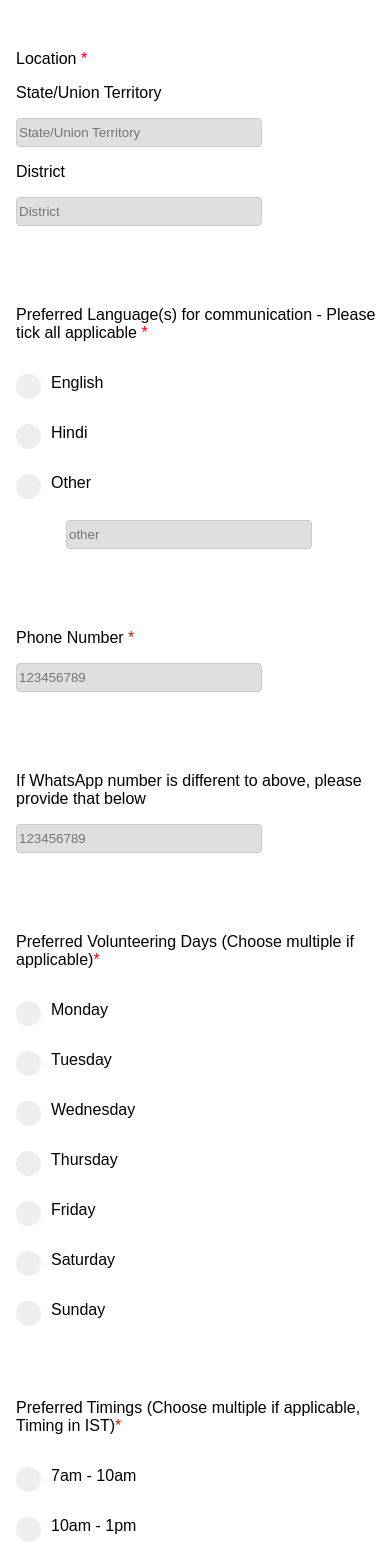
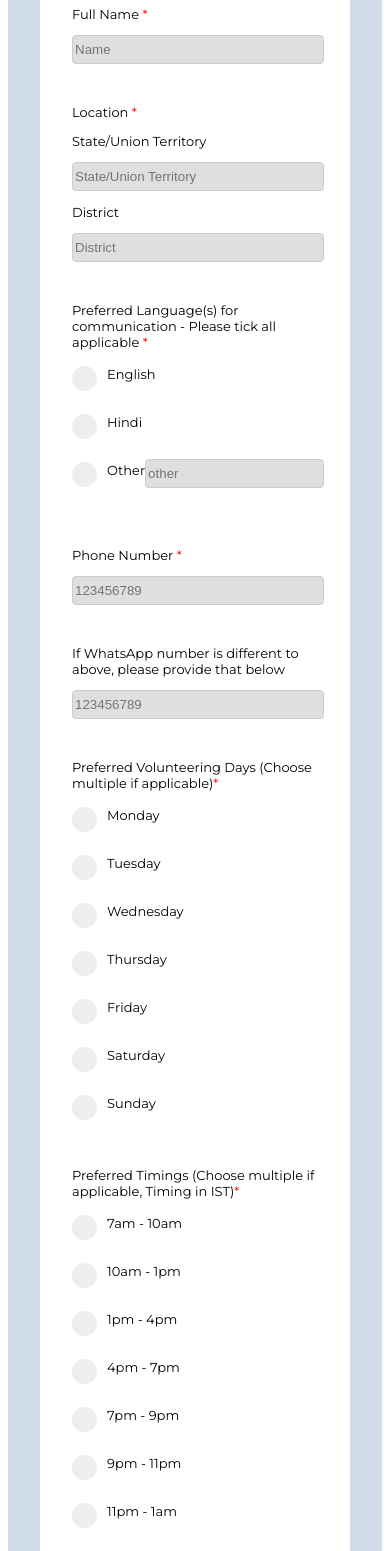
Before and after one commit to CoVolNet/CoVolNet, a React (Create React App) app: page / in a window 390 px wide. Shown: the part 260-1811 px from the top of the page. Built offline with nearby package versions, Linux system fonts and the light colour scheme.

Commit message:
adding sumbit btns

```diff
--- a/public/index.html
+++ b/public/index.html
@@ -3,6 +3,11 @@
   <head>
     <meta charset="utf-8" />
     <link rel="icon" href="%PUBLIC_URL%/favicon.ico" />
+    <link rel="preconnect" href="https://fonts.gstatic.com" />
+    <link
+      href="https://fonts.googleapis.com/css2?family=Montserrat&display=swap"
+      rel="stylesheet"
+    />
     <meta name="viewport" content="width=device-width, initial-scale=1" />
     <meta name="theme-color" content="#000000" />
     <meta
--- a/src/components/input.css
+++ b/src/components/input.css
@@ -63,8 +63,3 @@
 .children {
   font-family: var(--font-family-montserrat);
 }
-@media only screen and (max-width: 600px) {
-  .children {
-    margin-right: 2rem;
-  }
-}
--- a/src/pages/volunteer.css
+++ b/src/pages/volunteer.css
@@ -1,101 +1,90 @@
 .body {
+  width: 100%;
   font-family: "Montserrat", sans-serif;
-  width: 100%;
   display: flex;
   justify-content: center;
+  font-size: small;
 }
 .volunteerFrm {
   background-color: rgba(209, 221, 235, 1);
-  width: 70rem;
-  height: auto;
+  padding: 2rem;
 }
 .whitebkg {
-  margin: 50px;
+  display: flex;
   background-color: white;
   border-radius: 20px;
-  padding-bottom: 90px;
+  padding: 2rem;
 }
 .heading {
-  font-family: "Montserrat", sans-serif;
-  padding: 50px 0px 50px 0px;
   text-align: center;
   font-size: xx-large;
-  font-weight: 300;
+  font-family: var(--font-family-montserrat-regular);
+  font-weight: 500;
 }
 .required-fields {
   color: red;
   font-family: var(--font-family-montserrat-regular);
   font-size: var(--font-size-s);
   letter-spacing: 0;
-  line-height: 15px;
+  padding: 1.5rem 0 1.5rem 0;
 }
-.fullName {
-  padding-right: 50px;
+
+.padding {
+  padding-top: 2.5rem;
 }
-.padding {
-  margin-top: 5rem;
+.radiobtnSpace {
+  padding: 1rem 0 1rem 0;
 }
-.locationBoxes {
+.other {
   display: flex;
   justify-content: space-between;
 }
-.Width {
-  width: 25rem;
+button:disabled,
+button[disabled] {
+  border: 1px solid #999999;
+  background-color: #cccccc;
+  color: #666666;
 }
-.district {
-  padding-right: 50px;
+.button {
+  border-radius: 10px;
+  background-color: #0a98c0;
+  height: 60 px;
+  left: -10;
+  top: -60;
+  width: 150px;
+  border: none;
+  text-align: center;
+  font-size: 22px;
+  font-family: "Montserrat", sans-serif;
+  padding: 20px;
+  transition: all 0.5s;
+  cursor: pointer;
+  margin-top: 2rem;
+}
+.button span {
+  cursor: pointer;
+  display: inline-block;
+  position: relative;
+  transition: 0.5s;
 }
 
-.other {
-  display: flex;
+.button span:after {
+  content: "\00bb";
+  position: absolute;
+  opacity: 0;
+  right: -20px;
+  transition: 0.5s;
 }
-.otherInput {
-  padding-top: 12px;
-  padding-left: 70px;
+.button:hover span {
+  padding-right: 25px;
+}
+.button:hover span:after {
+  opacity: 1;
+  right: 0;
 }
 
-.radiobtnSpace {
-  margin-top: 2rem;
-}
-.warning {
-  padding: 2rem;
-}
-@media screen and (min-width: 600px) {
-  .whitebkg {
-    padding-left: 2rem;
+@media only screen and (min-width: 640px) {
+  .body {
+    font-size: medium;
   }
 }
-@media only screen and (max-width: 600px) {
-  .volunteerFrm {
-    background-color: rgba(209, 221, 235, 1);
-
-    width: 100%;
-  }
-  .whitebkg {
-    margin: 0;
-    border-radius: 20px;
-    padding-bottom: 90px;
-    padding-left: 0.5rem;
-  }
-  .heading {
-    font-family: "Montserrat", sans-serif;
-    padding: 50px 0px 50px 0px;
-    text-align: center;
-    font-size: x-large;
-    font-weight: 300;
-  }
-  .locationBoxes {
-    flex-direction: column;
-  }
-  .Width {
-    width: 15rem;
-  }
-
-  .other {
-    flex-direction: column;
-  }
-  .otherInput {
-    padding-left: 50px;
-    width: 15rem;
-  }
-}
--- a/src/pages/volunteerFrm.js
+++ b/src/pages/volunteerFrm.js
@@ -6,24 +6,56 @@ const Star = () => {
 };
 export const Volunteer = () => {
   const [disabled, setDisabled] = useState(true);
-
   function changeDisabled() {
     var element = document.getElementById("otherLang");
     if (element.checked) setDisabled(false);
     else setDisabled(true);
   }
+  const [name, setName] = useState("");
+  const [location, setLocation] = useState("");
+  const [district, setDistrict] = useState("");
+  const [communication, setCommunication] = useState(false);
+  const [volDay, setVoluunteerDays] = useState(false);
+  const [volTimes, setVolTimes] = useState(false);
+  const [phone, setPhone] = useState("");
+
+  var x = document.getElementsByName("language");
+  var i;
+  for (i = 0; i < x.length; i++) {
+    if (x[i].type === "checkbox") {
+      x[i] = true;
+    }
+  }
+
+  function clicked() {
+    console.log(name);
+    console.log(phone);
+    console.log(communication);
+    console.log(volDay);
+    console.log(volTimes);
+    console.log(document.getElementsByName("language"));
+    // var x = document.getElementsByName("language");
+    // var i;
+    // for (i = 0; i < x.length; i++) {
+    //   if (x[i].type === "checkbox") {
+    //     if (x[i].checked !== true) x[i] = true;
+    //   }
+    // }
+  }
+
   return (
     <div className="body">
       <div className="volunteerFrm">
         {/*  -----------------------------------------------------------------------White background ----------------------------------------------------------------------- */}
         <div className="whitebkg">
+          <div>
             <div className="heading">CoVolNet Volunteer Form</div>
             <div>
               <div className="required-fields">*Required fields</div>
             </div>
             {/*  -----------------------------------------------------------------------Name field ----------------------------------------------------------------------- */}
-          <div className="fullName">
-            <InputFields placeholder="Name" id="name">
+            <div className="fullName Width">
+              <InputFields placeholder="Name" id="name" changeValue={setName}>
                 Full Name <Star />
               </InputFields>
             </div>
@@ -33,13 +65,21 @@ export const Volunteer = () => {
                 Location <Star />
               </div>
               <div className="locationBoxes">
-              <div className="Width">
-                <InputFields id="state" placeholder="State/Union Territory">
+                <div className="">
+                  <InputFields
+                    id="state"
+                    placeholder="State/Union Territory"
+                    changeValue={setLocation}
+                  >
                     State/Union Territory{" "}
                   </InputFields>
                 </div>
-              <div className="Width district">
-                <InputFields placeholder="District" id="district">
+                <div className=" district">
+                  <InputFields
+                    placeholder="District"
+                    id="district"
+                    changeValue={setDistrict}
+                  >
                     District{" "}
                   </InputFields>
                 </div>
@@ -53,18 +93,33 @@ export const Volunteer = () => {
                 applicable <Star />
               </div>
               <div className="radiobtnSpace">
-              <Radiobtns type="checkbox" name="language">
+                <Radiobtns
+                  type="checkbox"
+                  name="language"
+                  changeValue={setCommunication}
+                  id="English"
+                >
                   English
                 </Radiobtns>
               </div>
               <div className="radiobtnSpace">
-              <Radiobtns type="checkbox" name="language">
+                <Radiobtns
+                  type="checkbox"
+                  name="language"
+                  changeValue={setCommunication}
+                  id="Hindi"
+                >
                   Hindi
                 </Radiobtns>
               </div>
               <div className="other">
                 <div className="radiobtnSpace" onClick={changeDisabled}>
-                <Radiobtns type="checkbox" name="language" id="otherLang">
+                  <Radiobtns
+                    type="checkbox"
+                    name="language"
+                    id="otherLang"
+                    changeValue={setCommunication}
+                  >
                     Other
                   </Radiobtns>
                 </div>
@@ -79,9 +134,13 @@ export const Volunteer = () => {
             </div>
             <div>
               {/* -----------------------------------------------------------------------Phone Number  -----------------------------------------------------------------------*/}
-            <div className="padding Width">
+              <div className="padding">
                 {/* phone Number */}
-              <InputFields placeholder="123456789" id="phnonumber">
+                <InputFields
+                  placeholder="123456789"
+                  id="phnonumber"
+                  changeValue={setPhone}
+                >
                   Phone Number <Star />
                 </InputFields>
               </div>
@@ -106,37 +165,72 @@ export const Volunteer = () => {
                 <Star />
               </div>
               <div className="radiobtnSpace">
-              <Radiobtns name="volunteeringDays" type="checkbox">
+                <Radiobtns
+                  name="volunteeringDays"
+                  type="checkbox"
+                  id="monday"
+                  changeValue={setVoluunteerDays}
+                >
                   Monday
                 </Radiobtns>
               </div>
               <div className="radiobtnSpace">
-              <Radiobtns name="volunteeringDays" type="checkbox">
+                <Radiobtns
+                  name="volunteeringDays"
+                  type="checkbox"
+                  id="tuesday"
+                  changeValue={setVoluunteerDays}
+                >
                   Tuesday
                 </Radiobtns>
               </div>
               <div className="radiobtnSpace">
-              <Radiobtns name="volunteeringDays" type="checkbox">
+                <Radiobtns
+                  name="volunteeringDays"
+                  type="checkbox"
+                  id="wednesday"
+                  changeValue={setVoluunteerDays}
+                >
                   Wednesday
                 </Radiobtns>
               </div>
               <div className="radiobtnSpace">
-              <Radiobtns name="volunteeringDays" type="checkbox">
+                <Radiobtns
+                  name="volunteeringDays"
+                  type="checkbox"
+                  id="thursday"
+                  changeValue={setVoluunteerDays}
+                >
                   Thursday
                 </Radiobtns>
               </div>
               <div className="radiobtnSpace">
-              <Radiobtns name="volunteeringDays" type="checkbox">
+                <Radiobtns
+                  name="volunteeringDays"
+                  type="checkbox"
+                  id="friday"
+                  changeValue={setVoluunteerDays}
+                >
                   Friday
                 </Radiobtns>
               </div>
               <div className="radiobtnSpace">
-              <Radiobtns name="volunteeringDays" type="checkbox">
+                <Radiobtns
+                  name="volunteeringDays"
+                  type="checkbox"
+                  id="saturday"
+                  changeValue={setVoluunteerDays}
+                >
                   Saturday
                 </Radiobtns>
               </div>
               <div className="radiobtnSpace">
-              <Radiobtns name="volunteeringDays" type="checkbox">
+                <Radiobtns
+                  name="volunteeringDays"
+                  type="checkbox"
+                  id="sunday"
+                  changeValue={setVoluunteerDays}
+                >
                   Sunday
                 </Radiobtns>
               </div>
@@ -148,52 +242,102 @@ export const Volunteer = () => {
                 <Star />
               </div>
               <div className="radiobtnSpace">
-              <Radiobtns type="checkbox" name="volunteeringTimes">
+                <Radiobtns
+                  type="checkbox"
+                  name="volunteeringTimes"
+                  id="7-10"
+                  changeValue={setVolTimes}
+                >
                   7am - 10am
                 </Radiobtns>
               </div>
               <div className="radiobtnSpace">
-              <Radiobtns type="checkbox" name="volunteeringTimes">
+                <Radiobtns
+                  type="checkbox"
+                  name="volunteeringTimes"
+                  id="10-1"
+                  changeValue={setVolTimes}
+                >
                   10am - 1pm
                 </Radiobtns>
               </div>
               <div className="radiobtnSpace">
-              <Radiobtns type="checkbox" name="volunteeringTimes">
+                <Radiobtns
+                  type="checkbox"
+                  name="volunteeringTimes"
+                  id="1-4"
+                  changeValue={setVolTimes}
+                >
                   1pm - 4pm
                 </Radiobtns>
               </div>
               <div className="radiobtnSpace">
-              <Radiobtns type="checkbox" name="volunteeringTimes">
+                <Radiobtns
+                  type="checkbox"
+                  name="volunteeringTimes"
+                  id="4-7"
+                  changeValue={setVolTimes}
+                >
                   4pm - 7pm{" "}
                 </Radiobtns>
               </div>
               <div className="radiobtnSpace">
-              <Radiobtns type="checkbox" name="volunteeringTimes">
+                <Radiobtns
+                  type="checkbox"
+                  name="volunteeringTimes"
+                  id="7-9"
+                  changeValue={setVolTimes}
+                >
                   7pm - 9pm{" "}
                 </Radiobtns>
               </div>
               <div className="radiobtnSpace">
-              <Radiobtns type="checkbox" name="volunteeringTimes">
+                <Radiobtns
+                  type="checkbox"
+                  name="volunteeringTimes"
+                  id="9-11"
+                  changeValue={setVolTimes}
+                >
                   9pm - 11pm{" "}
                 </Radiobtns>
               </div>
               <div className="radiobtnSpace">
-              <Radiobtns type="checkbox" name="volunteeringTimes">
+                <Radiobtns
+                  type="checkbox"
+                  name="volunteeringTimes"
+                  id="11-1"
+                  changeValue={setVolTimes}
+                >
                   11pm - 1am{" "}
                 </Radiobtns>
               </div>
               <div className="radiobtnSpace">
-              <Radiobtns type="checkbox" name="volunteeringTimes">
+                <Radiobtns
+                  type="checkbox"
+                  name="volunteeringTimes"
+                  id="1-3"
+                  changeValue={setVolTimes}
+                >
                   1am - 3am{" "}
                 </Radiobtns>
               </div>
               <div className="radiobtnSpace">
-              <Radiobtns type="checkbox" name="volunteeringTimes">
+                <Radiobtns
+                  type="checkbox"
+                  name="volunteeringTimes"
+                  id="3-5"
+                  changeValue={setVolTimes}
+                >
                   3am - 5am
                 </Radiobtns>
               </div>
               <div className="radiobtnSpace">
-              <Radiobtns type="checkbox" name="volunteeringTimes">
+                <Radiobtns
+                  type="checkbox"
+                  name="volunteeringTimes"
+                  id="5-7"
+                  changeValue={setVolTimes}
+                >
                   5am - 7am
                 </Radiobtns>
               </div>
@@ -213,20 +357,28 @@ export const Volunteer = () => {
                 Preferred Work (Choose multiple if applicable) <Star />
               </div>
               <div className="radiobtnSpace">
-              <Radiobtns type="checkbox" name="preferredwrk">
+                <Radiobtns
+                  type="checkbox"
+                  name="preferredwrk"
+                  id="verification"
+                >
                   Verification of Information for social media and SOS calls
                 </Radiobtns>
               </div>
               <div className="radiobtnSpace">
-              <Radiobtns type="checkbox" name="preferredwrk">
+                <Radiobtns
+                  type="checkbox"
+                  name="preferredwrk"
+                  id="contentwriting"
+                >
                   Collate and put together Information (Posters and content
                   writing)
                 </Radiobtns>
               </div>
               <div className="radiobtnSpace">
-              <Radiobtns type="checkbox" name="preferredwrk">
-                SOS Help* (Involves talking to patients in emergency situations
-                and dealing with news of death.)
+                <Radiobtns type="checkbox" name="preferredwrk" id="sos">
+                  SOS Help* (Involves talking to patients in emergency
+                  situations and dealing with news of death.)
                 </Radiobtns>
               </div>
             </div>
@@ -234,15 +386,15 @@ export const Volunteer = () => {
             <div className="padding">
               <div className="Language">
                 Are you on Discord or are willing to get on Discord? (A free
-              community app)* <Star />
+                community app) <Star />
               </div>
               <div className="radiobtnSpace">
-              <Radiobtns type="radio" name="discord">
+                <Radiobtns type="radio" name="discord" id="yes">
                   Yes
                 </Radiobtns>
               </div>
               <div className="radiobtnSpace">
-              <Radiobtns type="radio" name="discord">
+                <Radiobtns type="radio" name="discord" id="no">
                   No
                 </Radiobtns>
               </div>
@@ -258,14 +410,28 @@ export const Volunteer = () => {
               </div>
             </div>
             {/*---------------------------------------------------------------------------- Submit btn---------------------------------------------------------------------------- */}
-          <div></div>
+            {
+              // name.length > 0 &&
+              // phone.length > 0 &&
+              // location.length > 0 &&
+              // district.length > 0 &&
+              // communication && volDay && volTimes
+              true ? (
+                <button className="button" id="open-button" onClick={clicked}>
+                  <span style={{ color: "white" }}>Submit</span>
+                </button>
+              ) : (
+                ""
+              )
+            }
+          </div>
         </div>
         <div className="warning">
           <div className="required-fields ">
             The Submit button will appear once you enter all the required fields
             only.
           </div>
-          <div style={{ paddingTop: "1rem" }}>
+          <div>
             Never submit passwords or any other personal details that aren't
             asked.
           </div>
```
Also changed, not shown: src/components/input.js (+30 -3 lines). Lines whose indentation alone changed are shown as unchanged.
